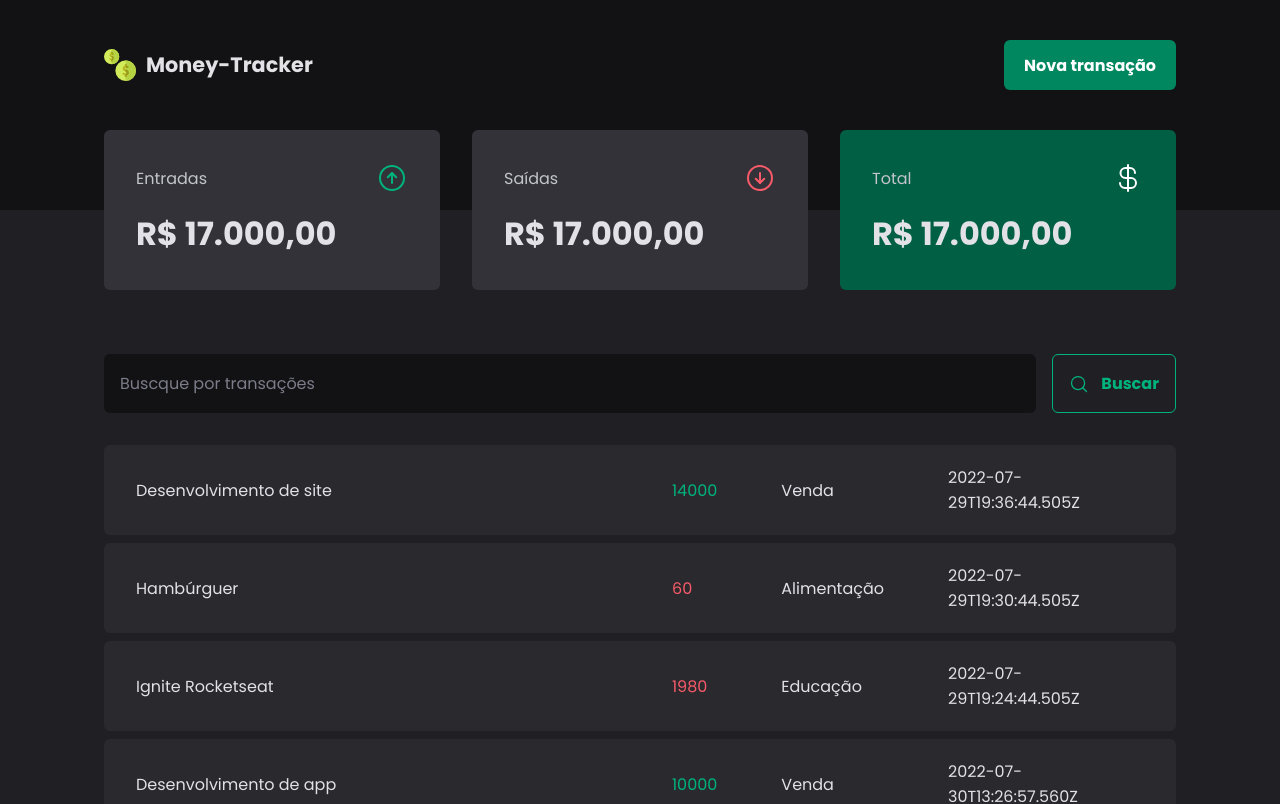
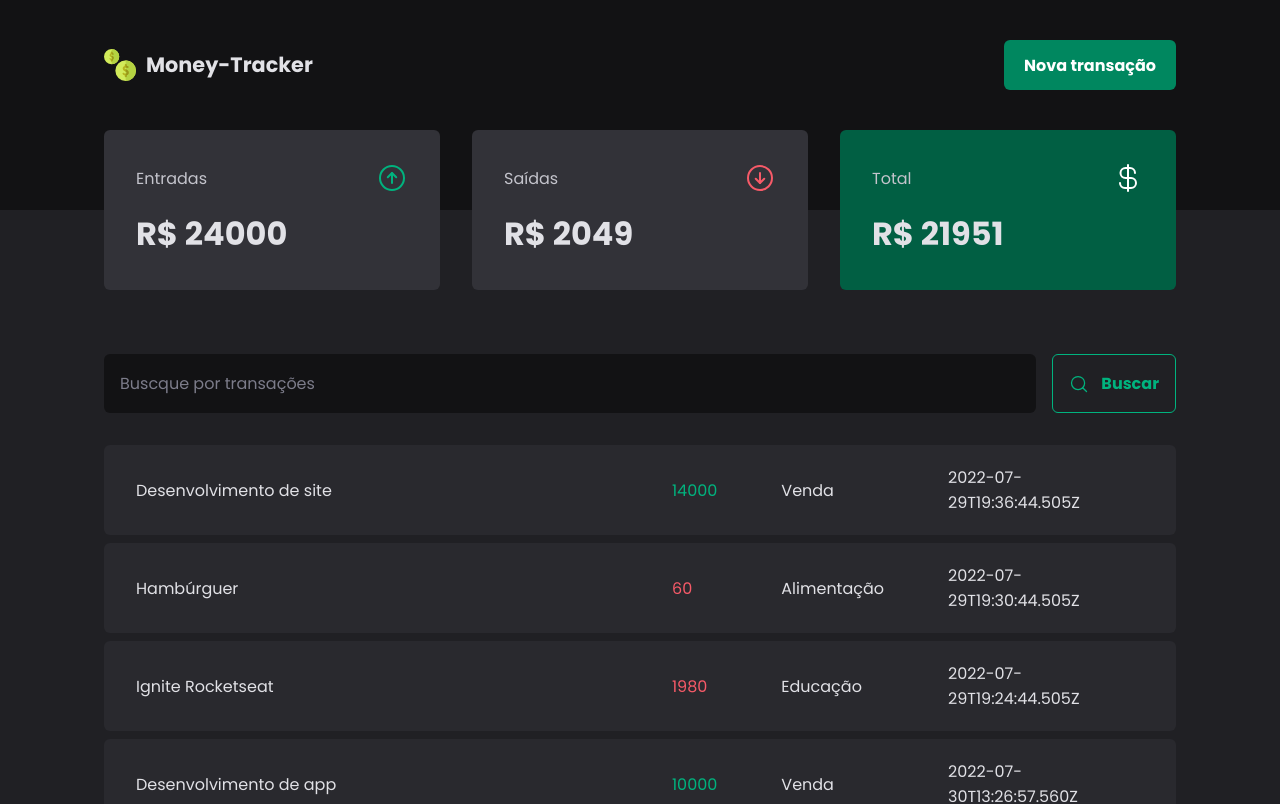
Before and after one commit to ngrpedro/aboutmoney, a React (Vite) app: page / in a window 1280 px wide. Shown: the top 804 px of the page. Built offline with nearby package versions, Linux system fonts and the light colour scheme; data requests are answered from the project's data file.

Commit message:
feat:: getting summary values

```diff
--- a/src/components/Summary/index.tsx
+++ b/src/components/Summary/index.tsx
@@ -1,7 +1,26 @@
 import { ArrowCircleUp, CurrencyDollar, ArrowCircleDown } from "phosphor-react";
 import { SummaryContainer, SummaryCard } from "./styles";
+import { useContext } from "react";
+import { TransactionsContext } from "./../../contexts/TransactionsContext";
 
 export function Summary() {
+  const { transactions } = useContext(TransactionsContext);
+
+  const summary = transactions.reduce(
+    (acc, transaction) => {
+      if (transaction.type === "income") {
+        acc.income += transaction.price;
+        acc.total += transaction.price;
+      } else if (transaction.type === "outcome") {
+        acc.outcome += transaction.price;
+        acc.total -= transaction.price;
+      }
+
+      return acc;
+    },
+    { income: 0, outcome: 0, total: 0 }
+  );
+
   return (
     <SummaryContainer>
       <SummaryCard>
@@ -10,7 +29,7 @@ export function Summary() {
           <ArrowCircleUp size={32} color="#00b37e" />
         </header>
 
-        <strong>R$ 17.000,00</strong>
+        <strong>R$ {summary.income}</strong>
       </SummaryCard>
 
       <SummaryCard>
@@ -19,7 +38,7 @@ export function Summary() {
           <ArrowCircleDown size={32} color="#f75a68" />
         </header>
 
-        <strong>R$ 17.000,00</strong>
+        <strong>R$ {summary.outcome}</strong>
       </SummaryCard>
 
       <SummaryCard variant="green">
@@ -28,7 +47,7 @@ export function Summary() {
           <CurrencyDollar size={32} color="#fff" />
         </header>
 
-        <strong>R$ 17.000,00</strong>
+        <strong>R$ {summary.total}</strong>
       </SummaryCard>
     </SummaryContainer>
   );
```
